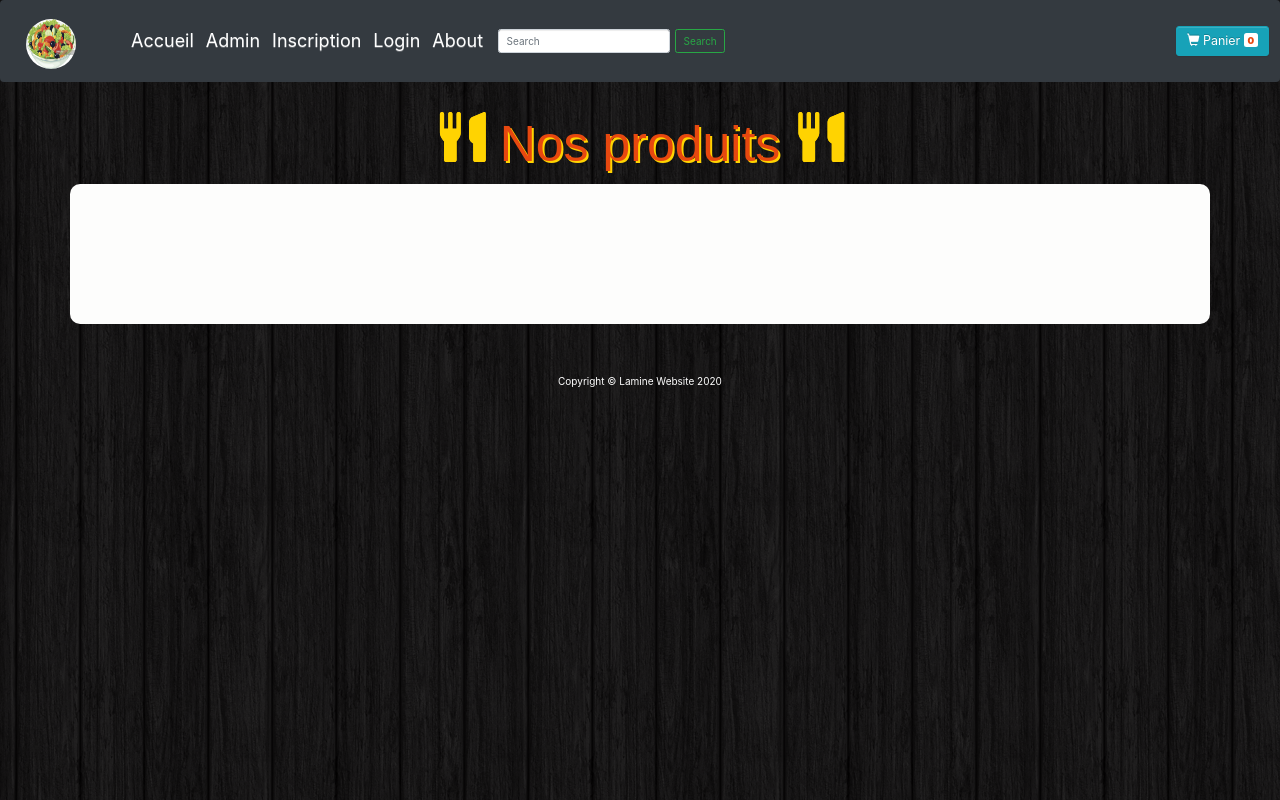
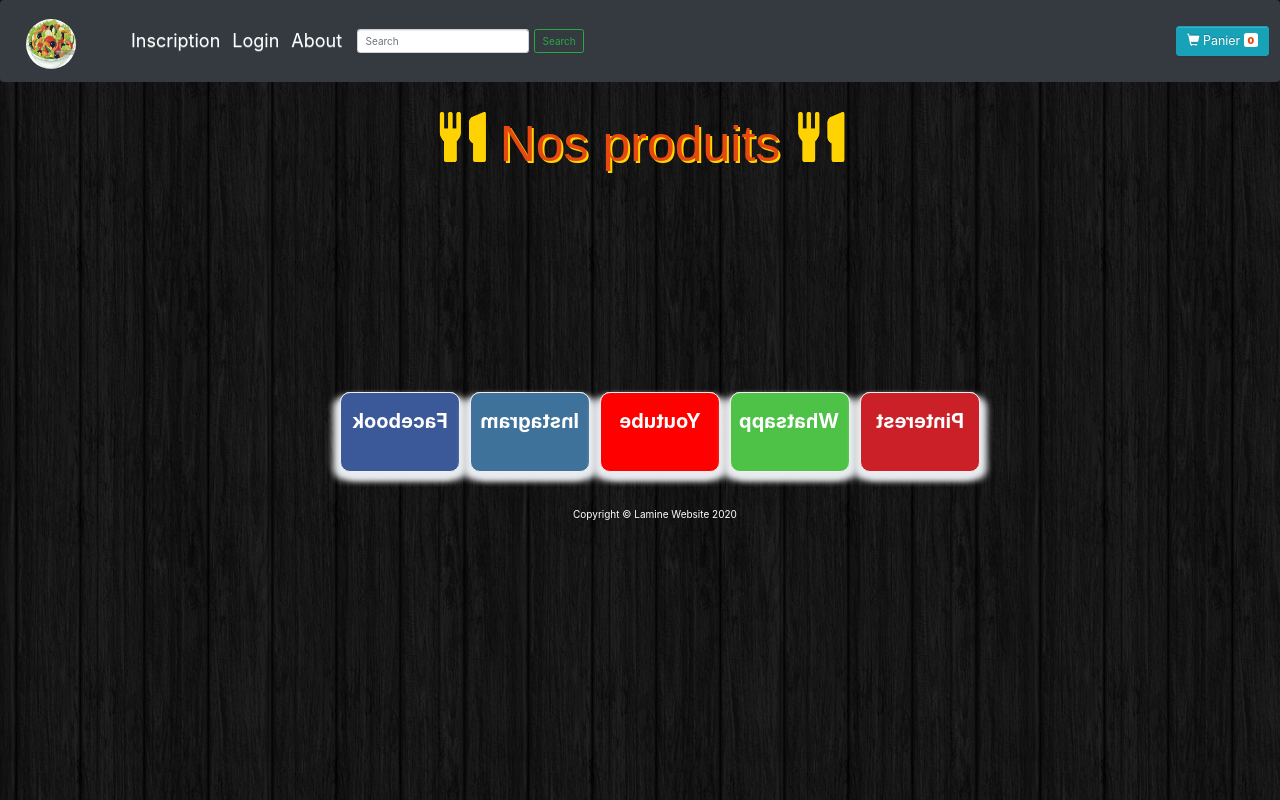
Before and after one commit to laminemessaci/Pizzeria, a Symfony app: template templates/recette/recettes.html.twig in a window 1280 px wide. Run offline with Twig, Linux system fonts and the light colour scheme; the template is opened without the code that fills it, so the values that code supplies are empty; some libraries are stand-ins or nearby versions; some web fonts are replaced.

Commit message:
Add social Buttons for Bootstrap (footer)

```diff
--- a/public/CSS/style.css
+++ b/public/CSS/style.css
@@ -23,7 +23,7 @@ body{
 }
 .navMenu
 {
-    margin-bottom: 40px;
+    margin-bottom: 50px;
 }
 .thumbnail img
 {
@@ -64,16 +64,16 @@ body{
 {
     height: 40px;
 }
-.nav-pills>li.active>a, .nav-pills>li.active>a:focus, .nav-pills>li.active>a:hover
+.navMenu>.nav-pills>li.active>a, .nav-pills>li.active>a:focus, .nav-pills>li.active>a:hover
 {
     background: #e7480f;
 }
-.nav>li>a:focus, .nav>li>a:hover
+.navMenu>.nav>li>a:focus, .nav>li>a:hover
 {
     color: #e7480f;
     background-color: #eee;
 }
-.nav>li>a
+.navMenu>.nav>li>a
 {
     color: gold;
     font-size: 20px;
@@ -121,10 +121,11 @@ Home
     cursor: pointer;
     border-radius: 5px;
     text-align: center;
+
 }
 
-.container-responsive h3{
-    position: absolute;
+.container-responsive h4{
+    position: relative;
     top: 38%;
     left: 50%;
     transform: translate(-50%, -50%);
@@ -137,6 +138,11 @@ Home
     text-align: center;
 
 .}
+.container-responsive p{
+    font-size: 16px;
+
+}
+
 .container-responsive .btn:hover {
     background-color: #ffd301;
 }
@@ -291,3 +297,104 @@ Cart Button
         opacity: 1
     }
 }
+
+/*
+FOOTER
+ */
+.social-list {
+    display: inline-flex
+}
+
+.social-list li {
+    list-style: none;
+    margin-right: 10px
+}
+
+.maincard {
+    position: relative;
+    width: 120px;
+    height: 80px
+}
+
+.thecard {
+    position: absolute;
+    width: 100%;
+    height: 100%;
+    transform-style: preserve-3d;
+    transition: all 0.8s ease
+}
+
+.thecard:hover {
+    transform: rotateY(180deg)
+}
+
+.thefront {
+    position: absolute;
+    width: 100%;
+    height: 100%;
+    background-color: #333333;
+    color: #fff;
+    border-radius: 10px;
+    cursor: pointer;
+    border: 1px solid #eee;
+    box-shadow: 5px 6px 6px 2px #e9ecef;
+    padding: 4px
+}
+
+.theback {
+    position: absolute;
+    width: 100%;
+    height: 100%;
+    cursor: pointer;
+    background-color: #333333;
+    color: #fff;
+    border-radius: 10px;
+    transform: rotateY(180deg);
+    border: 1px solid #eee;
+    box-shadow: 5px 6px 6px 2px #e9ecef;
+    padding: 4px
+}
+
+.social-text small {
+    font-size: 20px
+}
+
+@media (max-width:700px) {
+    .social-list {
+        display: block
+    }
+}
+
+.facebook {
+    background: #3b5998
+}
+
+.instagram {
+    background: #3f729b
+}
+
+.youtube {
+    background: #ff0000
+}
+
+.whatsapp {
+    background: #4dc247
+}
+
+.pinterest {
+    background: #cb2027
+}
+
+/*
+FOOTER
+ */
+.footer_perso
+{
+position: relative;
+    text-align: center;
+    bottom: 2px;
+    width: 100%;
+    padding-top: 25px;
+    margin-top: 25px;
+
+}
--- a/src/Service/Panier/PanierService.php
+++ b/src/Service/Panier/PanierService.php
@@ -45,6 +45,7 @@ class PanierService
         }
         $this->session->set('panier', $panier);
         //dd($session->get('panier'));
+
     }
 
     public function remove(Recette $recette)
--- a/templates/admin/adminRecette.html.twig
+++ b/templates/admin/adminRecette.html.twig
@@ -6,7 +6,7 @@
         class="glyphicon glyphicon-cutlery"></span> {% endblock %}
 {% block body %}
 
-    <div class="container">
+    <div class="container admin ">
 
         {% for message in app.flashes('success') %}
             <div class=" container rounded alert alert-success " role="alert">
--- a/templates/base.html.twig
+++ b/templates/base.html.twig
@@ -11,6 +11,7 @@
     <link rel="stylesheet" href="{{ asset('CSS/style.css') }}">
     <link rel="stylesheet" href="{{ asset('CSS/home.css') }}">
 
+
     <!-- Latest compiled and minified CSS -->
     <link rel="stylesheet" href="https://maxcdn.bootstrapcdn.com/bootstrap/3.3.5/css/bootstrap.min.css">
     <!-- Optional theme -->
@@ -23,8 +24,8 @@
     <link rel="stylesheet" href="https://cdn.jsdelivr.net/npm/bootstrap@4.5.3/dist/css/bootstrap.min.css">
     <link rel="stylesheet" href="https://cdnjs.cloudflare.com/ajax/libs/font-awesome/4.7.0/css/font-awesome.min.css">
 
-
-
+    <link href='https://stackpath.bootstrapcdn.com/bootstrap/5.0.0-alpha1/css/bootstrap.min.css'>
+    <link href='https://cdnjs.cloudflare.com/ajax/libs/font-awesome/4.7.0/css/font-awesome.min.css'>
 
 
     {% block stylesheets %}
@@ -51,37 +52,35 @@
 
             <ul class="nav nav-pills nav-fill navbar-nav p-2 m-2 ">
 
-                <li class="nav-item ">
-                    <a class="nav-link  " style="font-size: 18px;  color: #FFF;"
-                       href="{{ path('recettes') }}">Accueil</a>
-                </li>
+
                 {% if is_granted('ROLE_USER') or is_granted('ROLE_ADMIN') %}
-                    <li class="nav-item">
-                        <a class="nav-link" style="font-size: 18px;  color: #FFF;" href="#">Voitures</a>
+                    <li class="nav-item ">
+                        <a class="nav-link  " style="font-size: 18px;  color: #FFF;"
+                           href="{{ path('recettes') }}">Nos Produits</a>
                     </li>
                 {% endif %}
-                {#
+
                 {% if is_granted('ROLE_ADMIN') %}
-                #}
+
                 <li class="nav-item">
                     <a class="nav-link" style="font-size: 18px;  color: #FFF;"
                        href="{{ path('admin_recette') }}">Admin</a>
                 </li>
-                {#
+
                 {% endif %}
-                #}
+
                 {% if not app.user %}
                     <li class="nav-item">
-                        <a class="nav-link" style="font-size: 18px;  color: #FFF;" href="{{ path('inscription') }}"> Inscription</a>
+                        <a class="nav-link" style="font-size: 18px;  color: #FFF;" href="{{ path('inscription') }}">
+                            Inscription</a>
                     </li>
-
                     <li class="nav-item">
-                        <a class="nav-link" style="font-size: 18px;  color: #FFF;" href="#"> Login</a>
+                        <a class="nav-link" style="font-size: 18px;  color: #FFF;" href="{{ path('connexion') }}">
+                            Login</a>
                     </li>
                 {% else %}
-
                     <li class="nav-item">
-                        <a class="nav-link" style="font-size: 18px;  color: #FFF;" href="#">Logout</a>
+                        <a class="nav-link" style="font-size: 18px;  color: #FFF;" href="{{ path('deconnexion') }}">Logout</a>
                     </li>
                 {% endif %}
 
@@ -99,7 +98,8 @@
             <form class="form-inline my-2 my-lg-0 ">
                 <a href="{{ path('panier_index') }}" class="btn btn-info btn-lg">
                     <span class="glyphicon glyphicon-shopping-cart "></span> Panier
-                    <span class="badge badge-light" style="color: #e7480f"><strong>{{somme? somme:'0'}}</strong></span>
+                    <span class="badge badge-light"
+                          style="color: #e7480f"><strong>{{ somme? somme:'0' }}</strong></span>
                 </a>
             </form>
         </div>
@@ -117,17 +117,86 @@
 
 <!-- Footer -->
 
-<footer class="py-5 p-4 m-4">
+<footer class="py-5 p-4 m-4 footer_perso">
+
+    <!-- /.container -->
+    <div class="container mt-5 mb-5 d-flex justify-content-center">
+        <ul class="social-list">
+            <li>
+                <div class="maincard p-3">
+                    <div class="thecard">
+                        <div class="thefront text-center py-4 facebook">
+                            <div class="social-icon"> <i class="fa fa-facebook fa-2x"></i> </div>
+                        </div>
+                        <div class="theback py-3 px-3 text-center facebook">
+                            <div class="social-text mt-1"> <small class="font-weight-bold">Facebook</small> </div>
+                        </div>
+                    </div>
+                </div>
+            </li>
+            <li>
+                <div class="maincard p-3">
+                    <div class="thecard">
+                        <div class="thefront text-center py-4 instagram">
+                            <div class="social-icon"> <i class="fa fa-instagram fa-2x"></i> </div>
+                        </div>
+                        <div class="theback py-3 px-3 text-center instagram">
+                            <div class="social-text mt-1"> <small class="font-weight-bold">Instagram</small> </div>
+                        </div>
+                    </div>
+                </div>
+            </li>
+            <li>
+                <div class="maincard p-3">
+                    <div class="thecard">
+                        <div class="thefront text-center py-4 youtube">
+                            <div class="social-icon"> <i class="fa fa-youtube fa-2x"></i> </div>
+                        </div>
+                        <div class="theback py-3 px-3 text-center youtube">
+                            <div class="social-text mt-1"> <small class="font-weight-bold">Youtube</small> </div>
+                        </div>
+                    </div>
+                </div>
+            </li>
+            <li>
+                <div class="maincard p-3">
+                    <div class="thecard">
+                        <div class="thefront text-center py-4 whatsapp">
+                            <div class="social-icon"> <i class="fa fa-whatsapp fa-2x"></i> </div>
+                        </div>
+                        <div class="theback py-3 px-3 text-center whatsapp">
+                            <div class="social-text mt-1"> <small class="font-weight-bold">Whatsapp</small> </div>
+                        </div>
+                    </div>
+                </div>
+            </li>
+            <li>
+                <div class="maincard p-3">
+                    <div class="thecard">
+                        <div class="thefront text-center py-4 pinterest">
+                            <div class="social-icon"> <i class="fa fa-pinterest fa-2x"></i> </div>
+                        </div>
+                        <div class="theback py-3 px-3 text-center pinterest">
+                            <div class="social-text mt-1"> <small class="font-weight-bold">Pinterest</small> </div>
+                        </div>
+                    </div>
+                </div>
+            </li>
+        </ul>
+    </div>
+
     <div class="container">
         <p class="m-2 text-center text-white ">Copyright &copy; Lamine Website 2020</p>
     </div>
-    <!-- /.container -->
+
 </footer>
+
 
 {% block javascripts %}{% endblock %}
 
 <!-- Latest compiled and minified JavaScript -->
 <script src="https://js.stripe.com/v3/"></script>
+<script src='https://stackpath.bootstrapcdn.com/bootstrap/5.0.0-alpha1/js/bootstrap.min.js'></script>
 
 <script src="https://maxcdn.bootstrapcdn.com/bootstrap/3.3.5/js/bootstrap.min.js"></script>
 <script src="https://code.jquery.com/jquery-3.5.1.slim.min.js"
--- a/templates/recette/recettes.html.twig
+++ b/templates/recette/recettes.html.twig
@@ -8,9 +8,9 @@
 {% block body %}
 
 
-    <div class="container site admin">
+    <div class="container-responsive m-5 p-4 site mb-5">
 
-        <nav class="navMenu">
+        <nav class="navMenu ">
             <ul class="nav nav-pills ">
                 {% for categorie in categories %}
                     {% if categorie.id==1 %}
@@ -35,7 +35,7 @@
                     <div class="row">
                         {% for recette in recettes %}
                             {% if (recette.categorie.id == categorie.id) %}
-                                <div class="col-sm-6 col-md-4">
+                                <div class="col-sm-6 col-md-4 col-lg-3">
                                     <div class="thumbnail">
                                       <a href="{{ path('admin_voir',{'id': recette.id}) }}"> <img src="{{ asset('images/recettes/'~recette.image) }}" alt="pizza"
                                              class="thumbnail"></a>
```
Also changed, not shown: src/Controller/AdminSecurController.php (+24 -2 lines), src/Controller/Panier/PanierController.php (+6 -4 lines), src/Entity/User.php (+24 -5 lines), templates/admin_secur/login.html.twig (added, +47 -0 lines), templates/panier/panier.html.twig (+3 -5 lines), public/CSS/home.css (line endings or trailing spaces), 1 other file.
